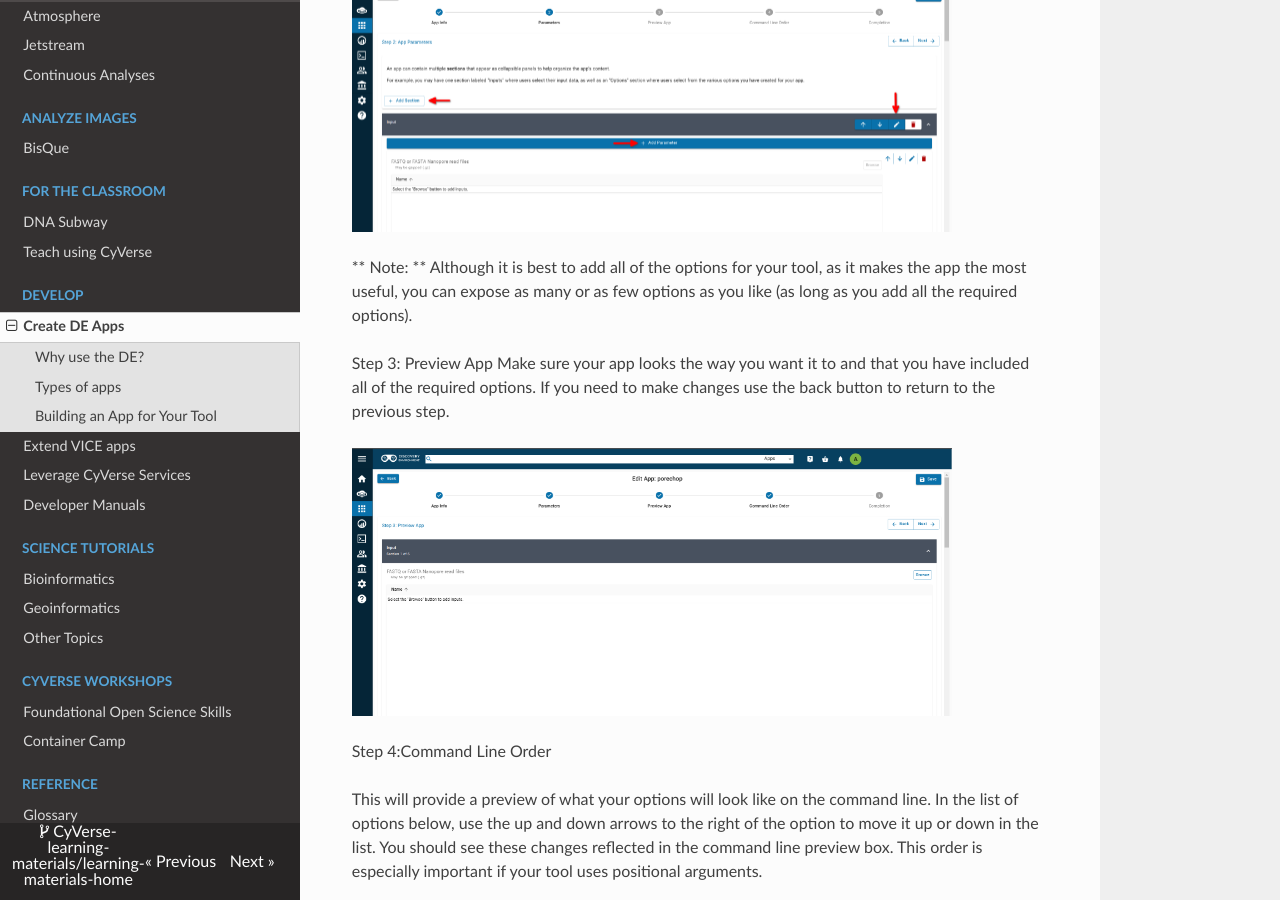
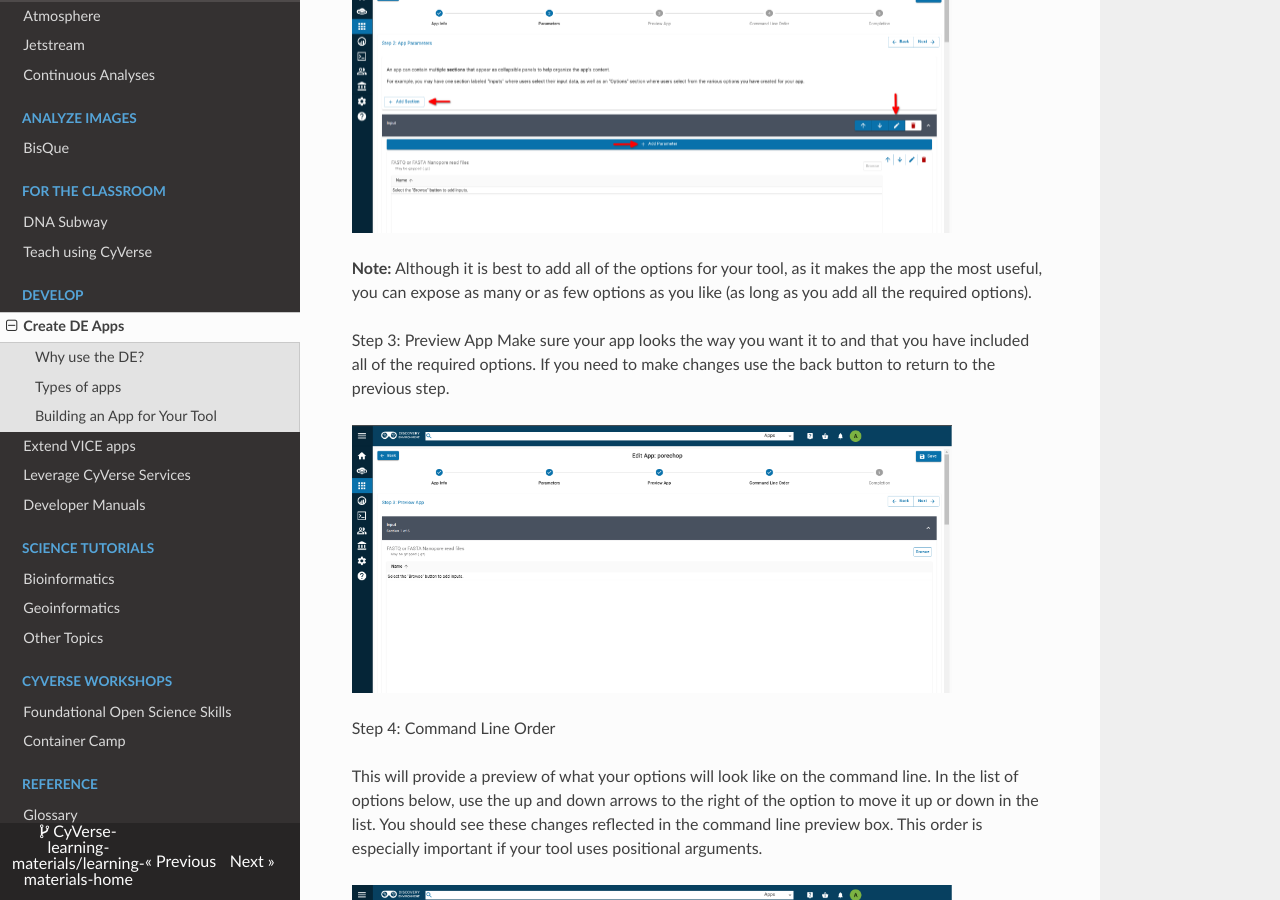
Before and after one commit to CyVerse-learning-materials/learning-materials-home, an MkDocs documentation site: the page built from docs/de/create_apps.md, in a window 1280 px wide and 900 px high, scrolled down 2418 px. Built offline with MkDocs 1.6.1, drawn with Linux system fonts in a browser that asks for light colours; nearby versions of some CDN libraries; a script that is not in the unit is left out; some of the changed text lies outside the part shown.

Commit message:
small edits

```diff
--- a/docs/de/create_apps.md
+++ b/docs/de/create_apps.md
@@ -21,7 +21,7 @@
 the DE
 
  -   **Executable**: user starts an analysis and when the analysis
-     finishes they can find the output files in their \'Analyses\'
+     finishes they can find the output files in their `\Analyses\`
      folder
 
       -   **DE**: run locally on our cluster
@@ -77,7 +77,7 @@
 
 ![buildapp_step2](../assets/de/buildapp_step2.png){width="600"}
 
-** Note: **
+**Note:**
 Although it is best to add all of the options for your tool, as it makes
 the app the most useful, you can expose as many or as few options as you
 like (as long as you add all the required options).
@@ -88,7 +88,7 @@
 
 ![buildapp_step3](../assets/de/buildapp_step3.png){width="600"}
 
-Step 4:Command Line Order
+Step 4: Command Line Order
 
 This will provide a preview of what your options will look like on the command line. In the list of options below, use the up and down arrows to the right of the option to move it up or down in the list. You should see these changes reflected in the command line preview box. This order is especially important if your tool uses positional arguments.
 
```
